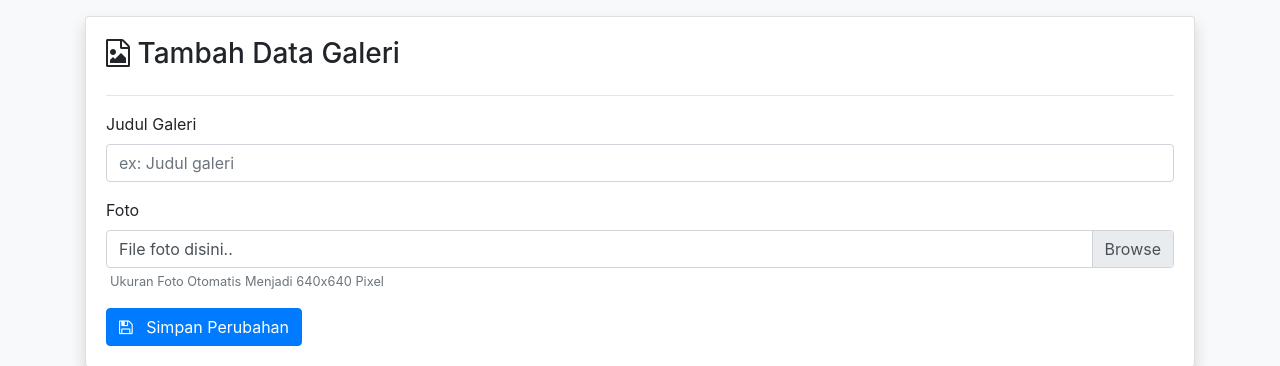
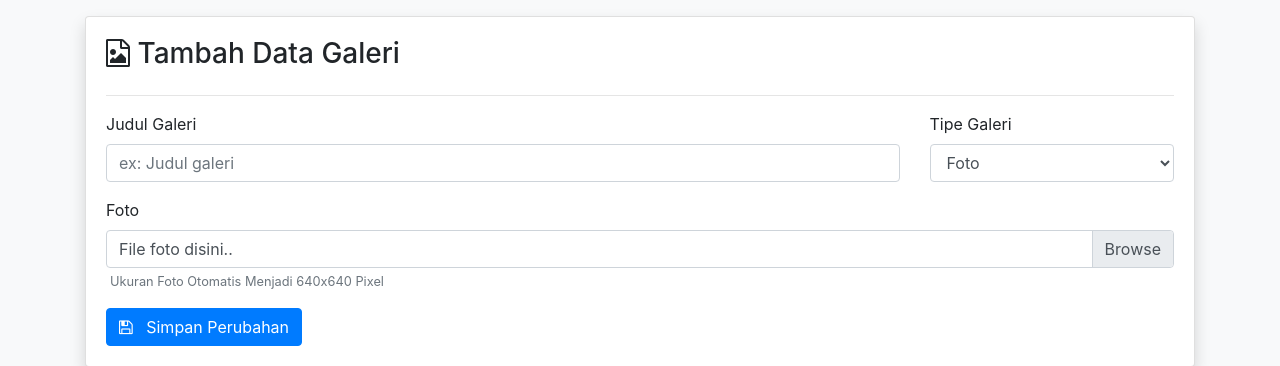
Before and after one commit to alifahfathonah/ci-kongres, a CodeIgniter app: page /www/admin/galeri/create in a window 1280 px wide. Shown: the part 56-422 px from the top of the page. Run offline with CodeIgniter, Linux system fonts and the light colour scheme; the visitor is signed in with stand-in values (Sample User, id 1); some libraries are stand-ins or nearby versions.

Commit message:
v.1.6 - perubahan fancybox, penambahan tipe video pada galeri

```diff
--- a/application/controllers/admin/Galeri.php
+++ b/application/controllers/admin/Galeri.php
@@ -54,9 +54,17 @@ class Galeri extends CI_Controller
          $row    = array();
 
          $row[]  = '<div class="text-center">' . $no++ . '</div>';
-         $row[]  = '<div class="text-center">
+         if ($list->tipe_galeri == 'foto') {
+            $row[]  = '<div class="text-center">
                          <img class="lazyload" data-src="' . base_url('upload/galeri/') . $list->foto_galeri . '" width="72" height="72">
                    </div>';
+         } elseif ($list->tipe_galeri == 'video') {
+            $row[]  = '<div class="text-center">
+                        <video width="80px" height="70px">
+                           <source src="' . base_url('upload/galeri/') . $list->foto_galeri . '" type="video/mp4">
+                        </video>
+                   </div>';
+         }
          $row[]  = '<div class="text-left">' . $list->judul_galeri . '</div>';
          $row[]  = '<div class="text-center">' . $list->tgl_galeri . ' / ' . $list->wkt_galeri . '</div>';
          $row[]  = '
--- a/application/models/Galeri_model.php
+++ b/application/models/Galeri_model.php
@@ -35,6 +35,7 @@ class Galeri_model extends CI_Model
    {
       $data = array(
          'judul_galeri' => ucfirst($this->input->post('judul', true)),
+         'tipe_galeri'  => $this->input->post('tipe', true),
          'foto_galeri'  => $this->_upload_image(),
          'tgl_galeri'   => date('Y-m-d'),
          'wkt_galeri'   => date('H:i:s')
@@ -47,11 +48,15 @@ class Galeri_model extends CI_Model
    {
       $data_foto_ada = array(
          'judul_galeri' => ucfirst($this->input->post('judul', true)),
-         'foto_galeri'  => $this->_upload_image()
+         'tipe_galeri'  => $this->input->post('tipe', true),
+         'foto_galeri'  => $this->_upload_image(),
+         'wkt_galeri'   => date('H:i:s')
       );
 
       $data_foto_kosong = array(
          'judul_galeri' => ucfirst($this->input->post('judul', true)),
+         'tipe_galeri'  => $this->input->post('tipe', true),
+         'wkt_galeri'   => date('H:i:s')
       );
 
       // jika inputan post file gambar tidak kosong
@@ -84,7 +89,7 @@ class Galeri_model extends CI_Model
    private function _upload_image()
    {
       $config['upload_path']          = './upload/galeri';
-      $config['allowed_types']        = 'jpg|png|jpeg';
+      $config['allowed_types']        = 'jpg|png|jpeg|mp4|flv|mkv';
 
       $this->load->library('upload', $config);
 
--- a/application/views/back/v_galeri_tambah.php
+++ b/application/views/back/v_galeri_tambah.php
@@ -11,10 +11,21 @@
       <div class="row">
          <div class="col">
             <form action="<?= site_url('admin/galeri/create') ?>" method="POST" enctype="multipart/form-data">
-               <div class="mb-3">
-                  <label for="judul">Judul Galeri</label>
-                  <input type="text" class="form-control" name="judul" id="judul" placeholder="ex: Judul galeri" value="<?= set_value('judul') ?>" autocomplete="0">
-                  <?= form_error('judul', '<small class="text-danger pl-1">', '</small>') ?>
+               <div class="row">
+                  <div class="col-9">
+                     <div class="mb-3">
+                        <label for="judul">Judul Galeri</label>
+                        <input type="text" class="form-control" name="judul" id="judul" placeholder="ex: Judul galeri" value="<?= set_value('judul') ?>" autocomplete="0">
+                        <?= form_error('judul', '<small class="text-danger pl-1">', '</small>') ?>
+                     </div>
+                  </div>
+                  <div class="col-3">
+                     <label for="tipe">Tipe Galeri</label>
+                     <select name="tipe" id="tipe" class="form-control">
+                        <option value="foto">Foto</option>
+                        <option value="video">Video</option>
+                     </select>
+                  </div>
                </div>
 
                <div class="mb-3">
--- a/application/views/front/layouts/footer.php
+++ b/application/views/front/layouts/footer.php
@@ -34,7 +34,7 @@ $param =  $this->uri->segment(3);
 <script src="https://cdnjs.cloudflare.com/ajax/libs/modernizr/2.8.3/modernizr.min.js"></script>
 <script src="https://cdnjs.cloudflare.com/ajax/libs/lazysizes/5.2.0/lazysizes.min.js"></script>
 <script src="https://cdnjs.cloudflare.com/ajax/libs/OwlCarousel2/2.3.4/owl.carousel.min.js"></script>
-<script src="https://cdnjs.cloudflare.com/ajax/libs/fancybox/3.5.7/jquery.fancybox.min.js"></script>
+<script src="https://cdn.jsdelivr.net/gh/fancyapps/fancybox@3.5.7/dist/jquery.fancybox.min.js"></script>
 <script>
    $(window).on("load", function() {
       $.ajax({
--- a/application/views/front/layouts/header.php
+++ b/application/views/front/layouts/header.php
@@ -11,7 +11,7 @@
    <link rel="stylesheet" href="https://cdnjs.cloudflare.com/ajax/libs/jqueryui/1.12.1/jquery-ui.min.css">
 
    <!-- fancybox -->
-   <link rel="stylesheet" href="https://cdnjs.cloudflare.com/ajax/libs/fancybox/3.5.7/jquery.fancybox.min.css">
+   <link rel="stylesheet" href="https://cdn.jsdelivr.net/gh/fancyapps/fancybox@3.5.7/dist/jquery.fancybox.min.css" />
 
    <!-- owl caraousel -->
    <link rel="stylesheet" href="https://cdnjs.cloudflare.com/ajax/libs/OwlCarousel2/2.3.4/assets/owl.carousel.min.css">
```
Also changed, not shown: application/views/back/v_galeri_ubah.php (+20 -4 lines), application/views/front/v_galeri.php (+8 -5 lines), .htaccess, 1 other file.
